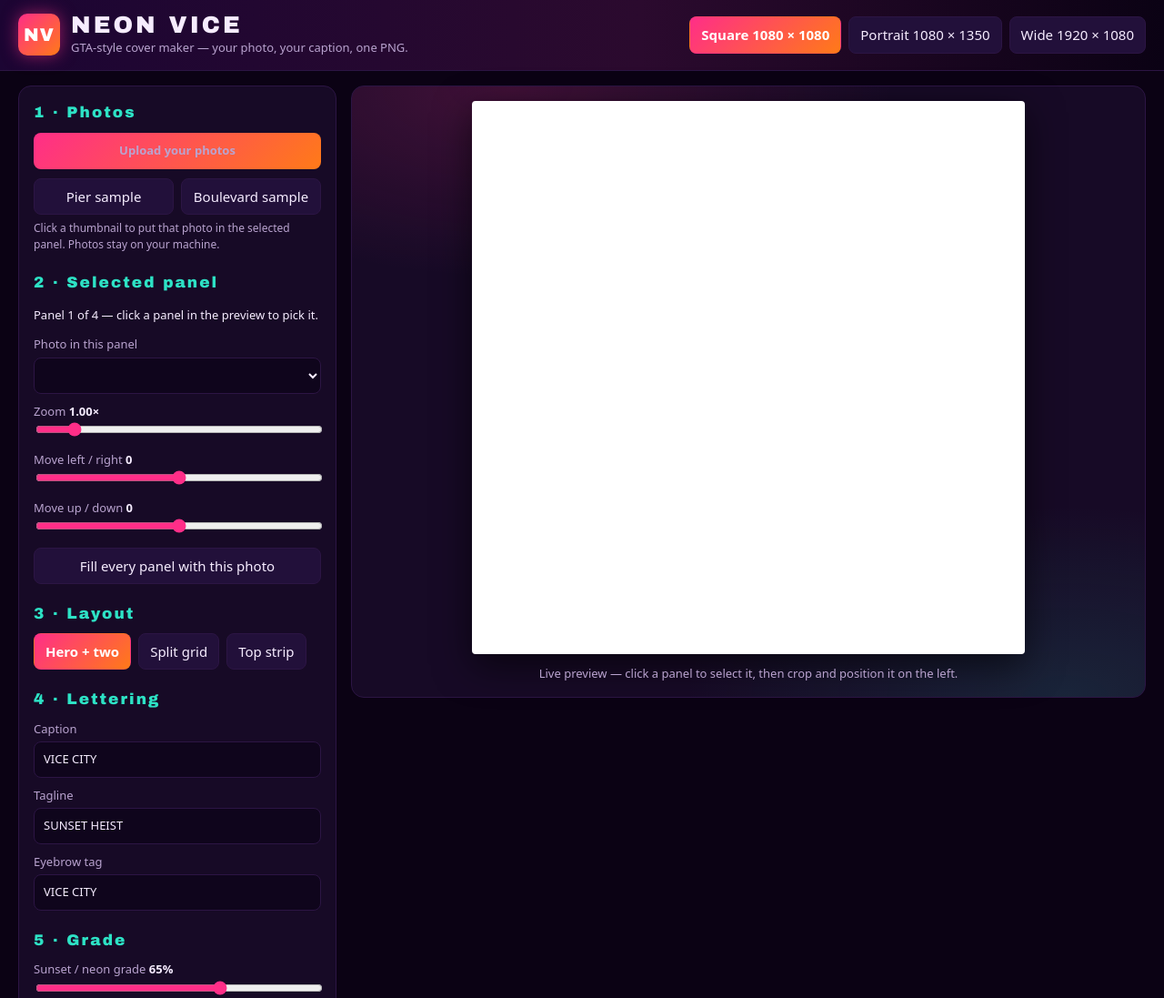
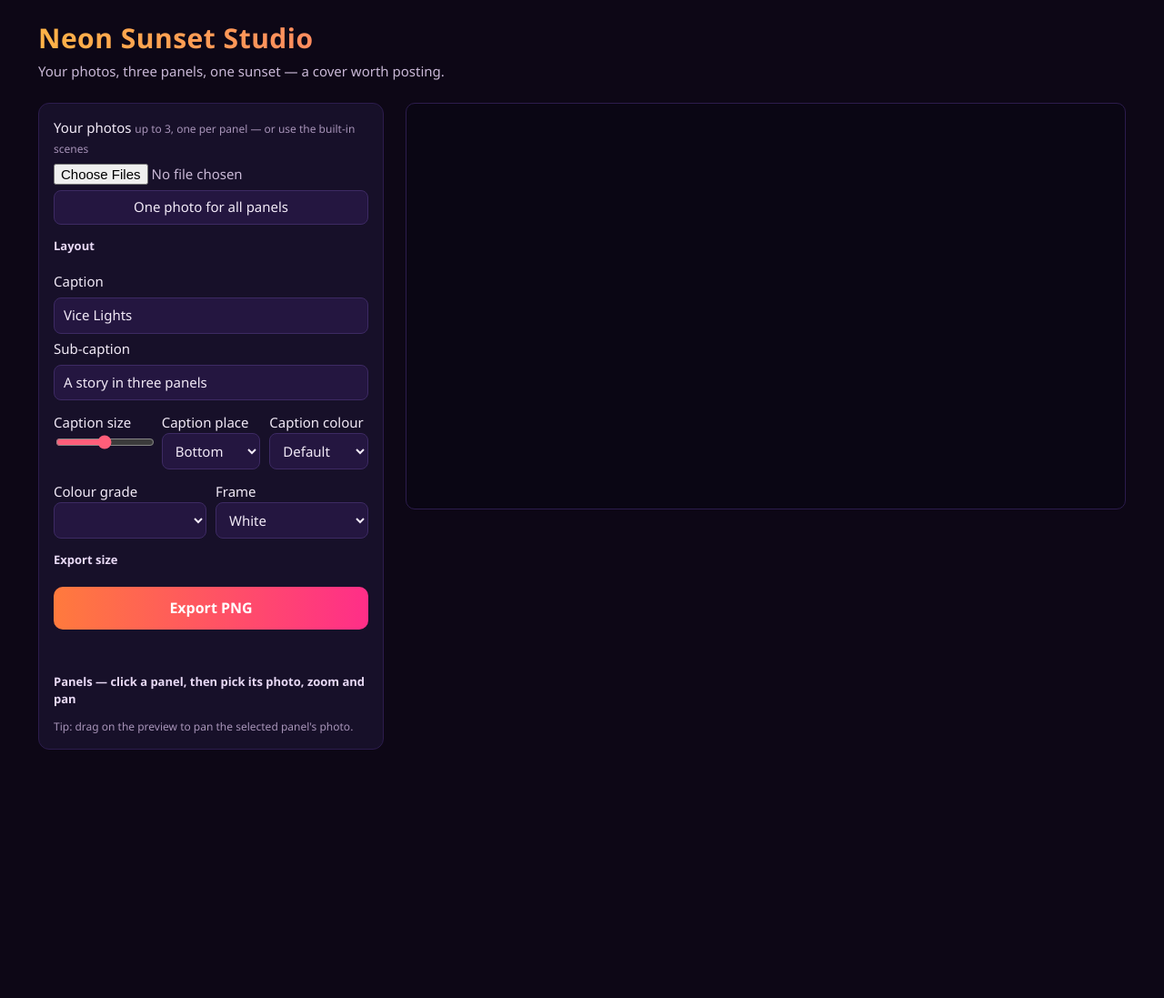
Before and after one commit to usb-star001/gta6-cover-art-01, a plain HTML site: page app/index.html in a window 1280 px wide. Shown: the top 1097 px of the page at 91% size. After the commit the page ends 864 px from the top, so only its background shows below. Drawn offline with Linux system fonts and the light colour scheme; a web font is replaced by a local one.

Commit message:
rebuild: Neon Sunset Studio (clean re-entry)

```diff
--- a/app/index.html
+++ b/app/index.html
@@ -3,95 +3,89 @@
 <head>
 <meta charset="utf-8">
 <meta name="viewport" content="width=device-width, initial-scale=1">
-<title>Neon Vice — GTA-style Cover Maker</title>
-<link rel="icon" href="data:,">
+<title>Neon Sunset Studio — GTA-style cover maker</title>
 <link rel="stylesheet" href="./style.css">
 </head>
 <body>
-<header class="topbar">
-  <div class="brand">
-    <span class="brand-mark" aria-hidden="true">NV</span>
-    <div>
-      <h1>NEON VICE</h1>
-      <p>GTA-style cover maker — your photo, your caption, one PNG.</p>
-    </div>
-  </div>
-  <div class="aspect-switch" role="group" aria-label="Preview size">
-    <button type="button" data-aspect="square" class="on">Square 1080 &times; 1080</button>
-    <button type="button" data-aspect="portrait">Portrait 1080 &times; 1350</button>
-    <button type="button" data-aspect="wide">Wide 1920 &times; 1080</button>
-  </div>
-</header>
+<main class="app">
+  <header class="masthead">
+    <h1>Neon Sunset Studio</h1>
+    <p>Your photos, three panels, one sunset — a cover worth posting.</p>
+  </header>
 
-<main class="layout">
-  <section class="panel controls" aria-label="Cover controls">
-    <h2>1 &middot; Photos</h2>
-    <label class="file-btn">Upload your photos
-      <input id="upload" type="file" accept="image/*" multiple>
-    </label>
-    <div class="sample-row">
-      <button type="button" id="samplePier">Pier sample</button>
-      <button type="button" id="sampleBoulevard">Boulevard sample</button>
-    </div>
-    <div id="thumbs" class="thumbs" aria-label="Loaded photos"></div>
-    <p class="note">Click a thumbnail to put that photo in the selected panel. Photos stay on your machine.</p>
-
-    <h2>2 &middot; Selected panel</h2>
-    <p id="panelLabel" class="panel-label">Panel 1 of 4 — click a panel in the preview to pick it.</p>
-    <label>Photo in this panel
-      <select id="panelPhoto"></select>
-    </label>
-    <label>Zoom <span id="zoomVal">1.00&times;</span>
-      <input id="zoom" type="range" min="0.8" max="2.5" step="0.01" value="1">
-    </label>
-    <label>Move left / right <span id="dxVal">0</span>
-      <input id="dx" type="range" min="-1" max="1" step="0.01" value="0">
-    </label>
-    <label>Move up / down <span id="dyVal">0</span>
-      <input id="dy" type="range" min="-1" max="1" step="0.01" value="0">
-    </label>
-    <button type="button" id="fillAll" class="ghost">Fill every panel with this photo</button>
-
-    <h2>3 &middot; Layout</h2>
-    <div class="layout-row" role="group" aria-label="Panel layout">
-      <button type="button" data-layout="hero" class="on">Hero + two</button>
-      <button type="button" data-layout="split">Split grid</button>
-      <button type="button" data-layout="strip">Top strip</button>
+  <section class="controls" aria-label="Cover controls">
+    <div class="field">
+      <label for="photos">Your photos <span class="hint">up to 3, one per panel — or use the built-in scenes</span></label>
+      <input id="photos" type="file" accept="image/*" multiple>
+      <button id="fill-all" type="button">One photo for all panels</button>
     </div>
 
-    <h2>4 &middot; Lettering</h2>
-    <label>Caption
-      <input id="caption" type="text" maxlength="48" value="VICE CITY">
-    </label>
-    <label>Tagline
-      <input id="tagline" type="text" maxlength="48" value="SUNSET HEIST">
-    </label>
-    <label>Eyebrow tag
-      <input id="eyebrow" type="text" maxlength="24" value="VICE CITY">
-    </label>
+    <div class="field">
+      <span class="label">Layout</span>
+      <div id="layout-buttons" class="button-row"></div>
+    </div>
 
-    <h2>5 &middot; Grade</h2>
-    <label>Sunset / neon grade <span id="gradeVal">65%</span>
-      <input id="grade" type="range" min="0" max="100" step="1" value="65">
-    </label>
-    <label class="check"><input id="halftone" type="checkbox" checked> Halftone print dots</label>
-    <label class="check"><input id="neon" type="checkbox" checked> Neon glow on the caption</label>
+    <div class="field">
+      <label for="caption">Caption</label>
+      <input id="caption" type="text" maxlength="40" value="Vice Lights">
+      <label for="subcaption">Sub-caption</label>
+      <input id="subcaption" type="text" maxlength="60" value="A story in three panels">
+    </div>
 
-    <h2>6 &middot; Export PNG</h2>
-    <div class="export-row">
-      <button type="button" class="export" data-export="1080x1080">Square 1080 &times; 1080</button>
-      <button type="button" class="export" data-export="1080x1350">Portrait 1080 &times; 1350</button>
-      <button type="button" class="export" data-export="1920x1080">Wide 1920 &times; 1080</button>
+    <div class="field inline">
+      <label for="caption-size">Caption size
+        <input id="caption-size" type="range" min="0.06" max="0.16" step="0.01" value="0.11">
+      </label>
+      <label for="caption-pos">Caption place
+        <select id="caption-pos">
+          <option value="bottom" selected>Bottom</option>
+          <option value="top">Top</option>
+        </select>
+      </label>
+      <label for="caption-color">Caption colour
+        <select id="caption-color">
+          <option value="" selected>Default</option>
+          <option value="#ffffff">White</option>
+          <option value="#ffd319">Gold</option>
+          <option value="#00e5ff">Neon cyan</option>
+          <option value="#ff2e88">Neon pink</option>
+        </select>
+      </label>
     </div>
-    <p id="status" role="status">Loading the sample photos&hellip;</p>
+
+    <div class="field inline">
+      <label for="grade">Colour grade
+        <select id="grade"></select>
+      </label>
+      <label for="frame">Frame
+        <select id="frame">
+          <option value="white" selected>White</option>
+          <option value="neon">Neon</option>
+          <option value="none">None</option>
+        </select>
+      </label>
+    </div>
+
+    <div class="field">
+      <span class="label">Export size</span>
+      <div id="size-radios" class="radio-row"></div>
+    </div>
+
+    <button id="export" type="button" class="export">Export PNG</button>
+    <p id="status" role="status"></p>
+
+    <div class="field">
+      <span class="label">Panels — click a panel, then pick its photo, zoom and pan</span>
+      <div id="panel-controls"></div>
+      <p class="hint">Tip: drag on the preview to pan the selected panel's photo.</p>
+    </div>
   </section>
 
-  <section class="panel stage" aria-label="Live preview">
-    <canvas id="preview" width="1080" height="1080" aria-label="Cover preview"></canvas>
-    <p class="hint">Live preview — click a panel to select it, then crop and position it on the left.</p>
+  <section class="stage" aria-label="Cover preview">
+    <canvas id="preview" width="760" height="428" aria-label="Live cover preview"></canvas>
+    <p id="size-note" class="hint"></p>
   </section>
 </main>
-
 <script type="module" src="./src/main.js"></script>
 </body>
 </html>
--- a/app/style.css
+++ b/app/style.css
@@ -1,233 +1,126 @@
-/* Neon Vice editor — dark stage, neon pink and teal accents. */
-@font-face {
-  font-family: "Anton";
-  src: url("./fonts/Anton-Regular.ttf") format("truetype");
-  font-weight: 400;
-  font-style: normal;
-  font-display: swap;
+/* Neon Sunset Studio — dark editor, sunset accents, everything local. */
+* { box-sizing: border-box; }
+html, body { margin: 0; padding: 0; }
+body {
+  background: #0d0716;
+  color: #f2eaf7;
+  font-family: 'Segoe UI', system-ui, -apple-system, Arial, sans-serif;
+  font-size: 15px;
+  line-height: 1.45;
 }
-
-:root {
-  --bg: #0b0214;
-  --panel: #170a26;
-  --panel-line: #2c1544;
-  --ink: #f6ecff;
-  --muted: #b9a3cf;
-  --pink: #ff2e88;
-  --orange: #ff7a18;
-  --teal: #2de2c5;
+.app {
+  max-width: 1240px;
+  margin: 0 auto;
+  padding: 20px 22px 40px;
+  display: grid;
+  grid-template-columns: 380px 1fr;
+  gap: 24px;
 }
-
-* { box-sizing: border-box; }
-
-body {
+.masthead { grid-column: 1 / -1; }
+.masthead h1 {
   margin: 0;
-  background: var(--bg);
-  color: var(--ink);
-  font: 15px/1.5 system-ui, -apple-system, "Segoe UI", sans-serif;
+  font-size: 30px;
+  letter-spacing: 0.5px;
+  background: linear-gradient(90deg, #ffb347, #ff5e7a 55%, #b04df0);
+  -webkit-background-clip: text;
+  background-clip: text;
+  color: transparent;
 }
-
-.topbar {
+.masthead p { margin: 4px 0 0; color: #c9b8d6; }
+.controls {
+  background: #171029;
+  border: 1px solid #2c1c4d;
+  border-radius: 12px;
+  padding: 16px;
   display: flex;
-  flex-wrap: wrap;
-  align-items: center;
-  justify-content: space-between;
-  gap: 12px;
-  padding: 14px 20px;
-  border-bottom: 1px solid var(--panel-line);
-  background: linear-gradient(90deg, #1c0533, #2b0a2e 55%, #0b0214);
+  flex-direction: column;
+  gap: 14px;
+  align-self: start;
 }
-
-.brand { display: flex; align-items: center; gap: 12px; }
-
-.brand-mark {
-  display: grid;
-  place-items: center;
-  width: 46px;
-  height: 46px;
-  border-radius: 10px;
-  background: linear-gradient(135deg, var(--pink), var(--orange));
-  color: #fff;
-  font-family: Anton, "Arial Black", sans-serif;
-  font-size: 20px;
-  letter-spacing: 1px;
-  box-shadow: 0 0 18px rgba(255, 46, 136, 0.55);
+.field { display: flex; flex-direction: column; gap: 6px; }
+.field.inline { flex-direction: row; gap: 10px; }
+.field.inline > label { flex: 1; min-width: 0; }
+.label { font-weight: 650; font-size: 13px; color: #e8d9f5; }
+.hint { font-size: 12px; color: #a793b8; margin: 0; }
+input[type=text], select {
+  background: #241640;
+  color: #f2eaf7;
+  border: 1px solid #3d2a63;
+  border-radius: 8px;
+  padding: 8px 10px;
+  font: inherit;
+  width: 100%;
 }
-
-.brand h1 {
-  margin: 0;
-  font-family: Anton, "Arial Black", sans-serif;
-  font-size: 26px;
-  font-weight: 400;
-  letter-spacing: 3px;
-  line-height: 1;
-}
-
-.brand p { margin: 3px 0 0; color: var(--muted); font-size: 13px; }
-
-.aspect-switch, .layout-row, .export-row { display: flex; gap: 8px; flex-wrap: wrap; }
-
-button {
-  cursor: pointer;
-  border: 1px solid var(--panel-line);
+input[type=file] { font: inherit; color: #c9b8d6; }
+input[type=range] { width: 100%; accent-color: #ff5e7a; }
+.button-row { display: flex; gap: 8px; flex-wrap: wrap; }
+.button-row button, #fill-all {
+  background: #241640;
+  color: #f2eaf7;
+  border: 1px solid #3d2a63;
   border-radius: 8px;
-  background: #22103a;
-  color: var(--ink);
+  padding: 7px 11px;
   font: inherit;
-  padding: 8px 12px;
-}
-
-button:hover { border-color: var(--pink); }
-
-button.on {
-  background: linear-gradient(135deg, var(--pink), var(--orange));
-  border-color: transparent;
-  color: #fff;
-  font-weight: 700;
-}
-
-.layout {
-  display: grid;
-  grid-template-columns: 350px minmax(0, 1fr);
-  gap: 16px;
-  padding: 16px 20px 28px;
-  align-items: start;
-}
-
-.panel {
-  background: var(--panel);
-  border: 1px solid var(--panel-line);
-  border-radius: 14px;
-  padding: 16px;
-}
-
-.controls h2 {
-  margin: 20px 0 8px;
-  font-family: Anton, "Arial Black", sans-serif;
-  font-weight: 400;
-  font-size: 17px;
-  letter-spacing: 2px;
-  color: var(--teal);
-}
-
-.controls h2:first-child { margin-top: 0; }
-
-.controls label { display: block; margin: 10px 0; font-size: 13px; color: var(--muted); }
-.controls label span { color: var(--ink); font-weight: 700; }
-
-.controls input[type="text"], .controls select {
-  width: 100%;
-  margin-top: 4px;
-  padding: 9px 10px;
-  border: 1px solid var(--panel-line);
-  border-radius: 8px;
-  background: #0f051c;
-  color: var(--ink);
-  font: inherit;
-}
-
-.controls input[type="range"] { width: 100%; accent-color: var(--pink); }
-
-.controls input[type="checkbox"] { accent-color: var(--pink); }
-
-.check { display: flex !important; align-items: center; gap: 8px; color: var(--ink) !important; }
-
-.file-btn {
-  display: block;
-  text-align: center;
-  padding: 10px;
-  border-radius: 8px;
-  background: linear-gradient(135deg, var(--pink), var(--orange));
-  color: #fff;
-  font-weight: 700;
   cursor: pointer;
 }
-
-.file-btn input { display: none; }
-
-.sample-row { display: flex; gap: 8px; margin-top: 8px; }
-.sample-row button { flex: 1; }
-
-.thumbs { display: flex; gap: 8px; flex-wrap: wrap; margin-top: 10px; }
-.thumbs:empty { display: none; }
-
-.thumbs button {
-  padding: 0;
-  border: 2px solid transparent;
-  border-radius: 8px;
-  overflow: hidden;
-  line-height: 0;
+.button-row button.active { background: #ff5e7a; border-color: #ff5e7a; color: #fff; }
+.button-row button:hover, #fill-all:hover { border-color: #ff5e7a; }
+.radio-row { display: flex; flex-direction: column; gap: 6px; }
+.radio { display: flex; gap: 8px; align-items: center; cursor: pointer; }
+.radio input { accent-color: #ff5e7a; }
+.export {
+  background: linear-gradient(90deg, #ff7a3d, #ff2e88);
+  color: #fff;
+  border: 0;
+  border-radius: 10px;
+  padding: 12px 16px;
+  font: inherit;
+  font-weight: 700;
+  font-size: 16px;
+  cursor: pointer;
 }
-
-.thumbs button.in-panel { border-color: var(--teal); }
-
-.thumbs img { width: 72px; height: 72px; object-fit: cover; display: block; }
-
-.note { color: var(--muted); font-size: 12px; margin: 6px 0 0; }
-
-.panel-label { font-size: 13px; color: var(--ink); }
-
-.ghost { width: 100%; }
-
-.export-row { flex-direction: column; }
-.export-row .export {
-  width: 100%;
-  text-align: left;
-  background: linear-gradient(135deg, #3d0a5e, #7a1040);
-  border-color: #57207a;
-  font-weight: 700;
-}
-
-.export-row .export:hover { border-color: var(--pink); }
-
-#status { color: var(--teal); font-size: 13px; min-height: 20px; }
-
-.stage {
+.export:hover { filter: brightness(1.1); }
+#status { min-height: 20px; margin: 0; color: #8fe3b0; font-size: 13px; }
+#panel-controls { display: flex; flex-direction: column; gap: 10px; }
+.panel-card {
+  border: 1px solid #3d2a63;
+  border-radius: 10px;
+  padding: 10px;
   display: flex;
   flex-direction: column;
-  align-items: center;
-  gap: 12px;
-  background:
-    radial-gradient(600px 300px at 20% 0%, rgba(255, 46, 136, 0.18), transparent 70%),
-    radial-gradient(600px 300px at 90% 100%, rgba(45, 226, 197, 0.12), transparent 70%),
-    var(--panel);
+  gap: 8px;
 }
-
+.panel-card.selected { border-color: #ff5e7a; box-shadow: 0 0 0 1px #ff5e7a; }
+.panel-pick {
+  background: none;
+  border: 0;
+  color: #f2eaf7;
+  font: inherit;
+  font-weight: 650;
+  text-align: left;
+  cursor: pointer;
+  padding: 0;
+}
+.panel-card label { font-size: 13px; color: #c9b8d6; display: flex; flex-direction: column; gap: 4px; }
+.stage { align-self: start; }
 #preview {
-  max-width: 100%;
-  max-height: 76vh;
-  width: auto;
+  width: 100%;
   height: auto;
-  border: 2px solid #fff;
-  border-radius: 4px;
-  box-shadow: 0 12px 40px rgba(0, 0, 0, 0.6);
-  cursor: crosshair;
-  background: #fff;
+  display: block;
+  border-radius: 10px;
+  border: 1px solid #2c1c4d;
+  background: #0a0614;
+  cursor: grab;
+  touch-action: none;
 }
-
-.hint { color: var(--muted); font-size: 13px; margin: 0; text-align: center; }
-
-/* Screenshot scenes: cover alone, or the editor with a photo loaded. */
-body.shot-cover .topbar,
-body.shot-cover .controls,
-body.shot-cover .hint { display: none; }
-
-body.shot-cover .layout { display: block; padding: 0; }
-
-body.shot-cover .stage {
-  border: 0;
-  border-radius: 0;
-  padding: 0;
-  background: #000;
+#preview:active { cursor: grabbing; }
+#size-note { margin-top: 8px; }
+/* Screenshot mode: cover only, edge to edge. */
+body.shot-cover { background: #0a0614; }
+body.shot-cover .app { display: block; max-width: none; padding: 0; }
+body.shot-cover .masthead, body.shot-cover .controls, body.shot-cover #size-note { display: none; }
+body.shot-cover .stage { margin: 0; }
+body.shot-cover #preview { border: 0; border-radius: 0; width: 100vw; height: 100vh; }
+@media (max-width: 900px) {
+  .app { grid-template-columns: 1fr; }
 }
-
-body.shot-cover #preview {
-  max-height: none;
-  border: 0;
-  border-radius: 0;
-  box-shadow: none;
-}
-
-@media (max-width: 900px) {
-  .layout { grid-template-columns: 1fr; }
-}
```
